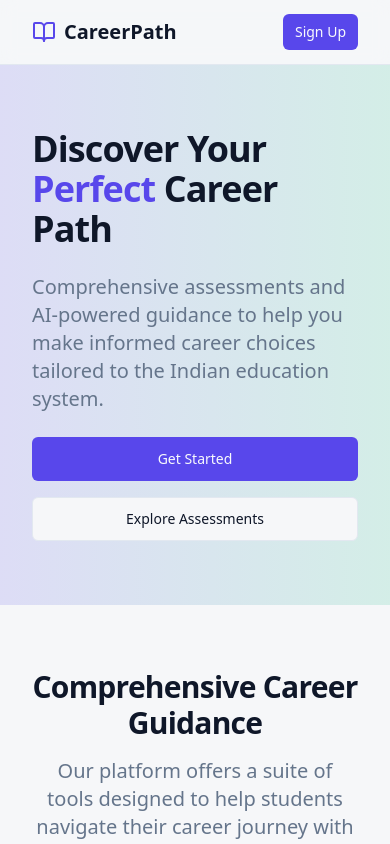
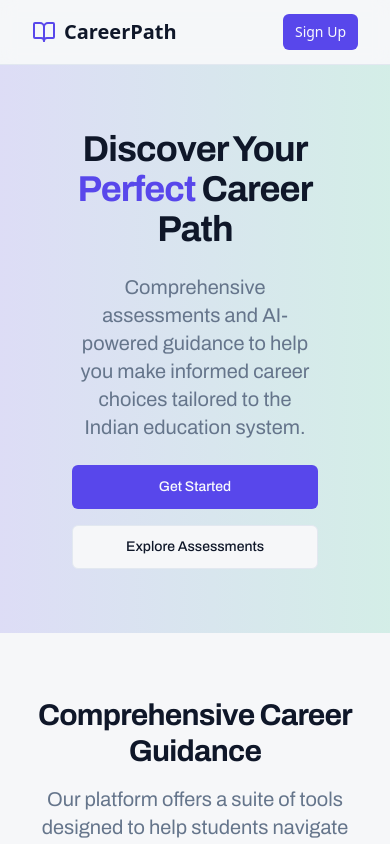
Before and after one commit to rohit2345-cmd/vidya-career-compass-86, a React (Vite) app: page / in a window 390 px wide. Shown: the top 844 px of the page. Built offline with nearby package versions, Linux system fonts and the light colour scheme.

Commit message:
Fix: Apply global styling updates
- Center content and apply padding to gradient boxes.
- Change the overall font to Telegraph or Archivo.

```diff
--- a/index.html
+++ b/index.html
@@ -1,26 +1,15 @@
+
 <!DOCTYPE html>
 <html lang="en">
   <head>
     <meta charset="UTF-8" />
+    <link rel="icon" type="image/svg+xml" href="/favicon.ico" />
     <meta name="viewport" content="width=device-width, initial-scale=1.0" />
-    <title>vidya-career-compass</title>
-    <meta name="description" content="Lovable Generated Project" />
-    <meta name="author" content="Lovable" />
-
-    <meta property="og:title" content="vidya-career-compass" />
-    <meta property="og:description" content="Lovable Generated Project" />
-    <meta property="og:type" content="website" />
-    <meta property="og:image" content="https://lovable.dev/opengraph-image-p98pqg.png" />
-
-    <meta name="twitter:card" content="summary_large_image" />
-    <meta name="twitter:site" content="@lovable_dev" />
-    <meta name="twitter:image" content="https://lovable.dev/opengraph-image-p98pqg.png" />
+    <title>CareerPath - Discover Your Perfect Career</title>
+    <link href="https://fonts.googleapis.com/css2?family=Archivo:wght@400;500;600;700&display=swap" rel="stylesheet">
   </head>
-
   <body>
     <div id="root"></div>
-    <!-- IMPORTANT: DO NOT REMOVE THIS SCRIPT TAG OR THIS VERY COMMENT! -->
-    <script src="https://cdn.gpteng.co/gptengineer.js" type="module"></script>
     <script type="module" src="/src/main.tsx"></script>
   </body>
 </html>
--- a/src/pages/Landing.tsx
+++ b/src/pages/Landing.tsx
@@ -7,11 +7,11 @@ import { BookOpen, Brain, GraduationCap, BarChart, MessageSquare, CheckCircle }
 
 const Landing = () => {
   return (
-    <div className="flex flex-col min-h-screen">
+    <div className="flex flex-col min-h-screen font-archivo">
       {/* Hero Section */}
-      <section className="hero-gradient py-16 md:py-24">
+      <section className="hero-gradient py-16 md:py-24 px-10 md:px-40">
         <div className="container">
-          <div className="grid grid-cols-1 lg:grid-cols-2 gap-12 items-center">
+          <div className="grid grid-cols-1 lg:grid-cols-2 gap-12 items-center text-center lg:text-left">
             <div className="space-y-6 animate-fade-in-up">
               <h1 className="text-4xl md:text-5xl font-bold tracking-tight">
                 Discover Your <span className="text-primary">Perfect</span> Career Path
@@ -20,7 +20,7 @@ const Landing = () => {
                 Comprehensive assessments and AI-powered guidance to help you
                 make informed career choices tailored to the Indian education system.
               </p>
-              <div className="flex flex-col sm:flex-row gap-4">
+              <div className="flex flex-col sm:flex-row gap-4 justify-center lg:justify-start">
                 <Link to="/register">
                   <Button size="lg" className="w-full sm:w-auto">
                     Get Started
--- a/tailwind.config.ts
+++ b/tailwind.config.ts
@@ -1,4 +1,3 @@
-
 import type { Config } from "tailwindcss";
 
 export default {
@@ -19,6 +18,9 @@ export default {
 			}
 		},
 		extend: {
+			fontFamily: {
+				'archivo': ['Archivo', 'sans-serif'],
+			},
 			colors: {
 				border: 'hsl(var(--border))',
 				input: 'hsl(var(--input))',
```
